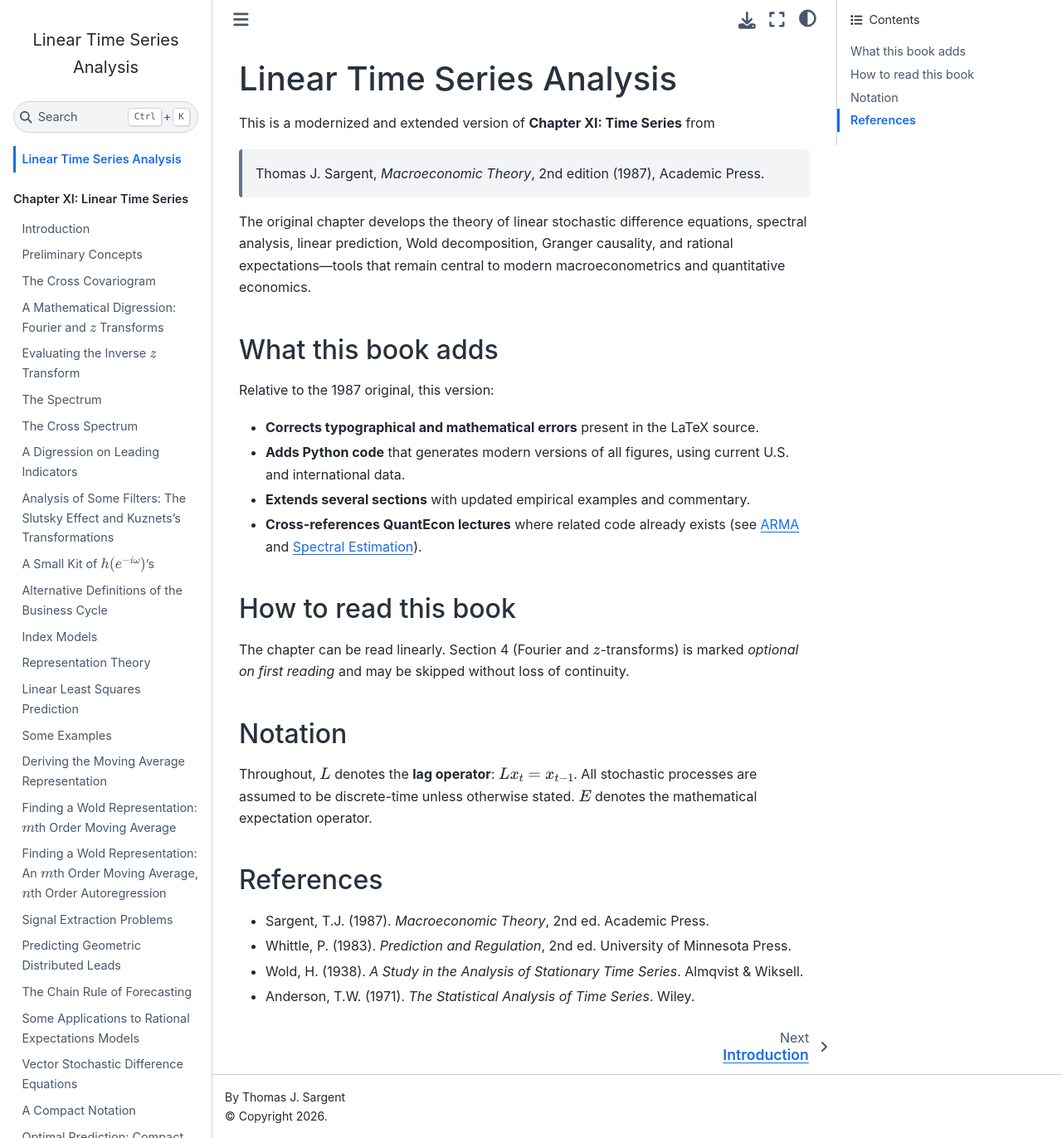
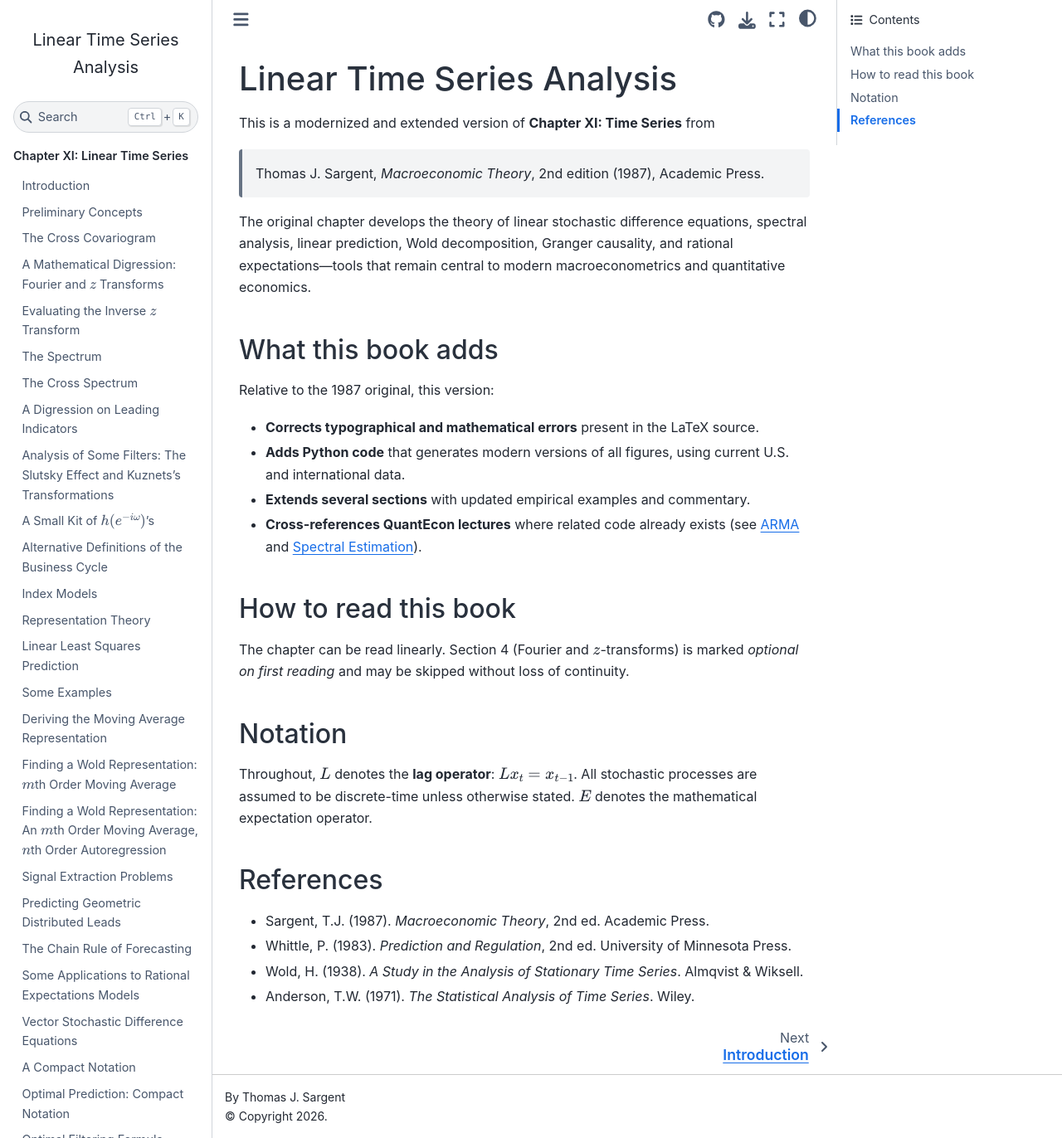
Before and after one commit to maxmaxmaxmaxmaxmax373/sargent-time-series, a Jupyter Book: the page built from intro.md, in a window 1280 px wide and 1372 px high. Shown: the whole window at 83% size. Built offline with Jupyter Book 1.0.4 settings and Sphinx 7.4.7 and the Sphinx Book theme 1.1.4, drawn with Linux system fonts in a browser that asks for light colours; part of the change alters nothing that is shown.

Commit message:
Fix: pin to jupyter-book 1.x and update config format
- requirements.txt: jupyter-book>=0.15,<2 (jb 2.x uses mystmd
  which has incompatible CLI and config format)
- _config.yml: add html/repository sections for jb 1.x
- Workflow unchanged (jupyter-book build . is correct for 1.x)

Co-Authored-By: Claude Sonnet 4.6 <noreply@anthropic.com>

```diff
--- a/_config.yml
+++ b/_config.yml
@@ -1,15 +1,12 @@
 #######################################################################################
-# Jupyter Book configuration
+# Jupyter Book configuration (jupyter-book 1.x / Sphinx-based)
 # Sargent, Macroeconomic Theory, 2nd ed. (1987) — Chapter XI: Time Series
-# Modernized and extended edition
 #######################################################################################
 
 title: "Linear Time Series Analysis"
 author: "Thomas J. Sargent"
 copyright: "2026"
 logo: ""
-
-only_build_toc_files: true
 
 execute:
   execute_notebooks: "off"
@@ -21,6 +18,16 @@ parse:
     - colon_fence
     - deflist
     - html_admonition
+
+html:
+  use_issues_button: false
+  use_repository_button: true
+  use_edit_page_button: false
+  home_page_in_navbar: false
+
+repository:
+  url: https://github.com/maxmaxmaxmaxmaxmax373/sargent-time-series
+  branch: main
 
 sphinx:
   config:
--- a/requirements.txt
+++ b/requirements.txt
@@ -1 +1 @@
-jupyter-book>=2.1
+jupyter-book>=0.15,<2
```
